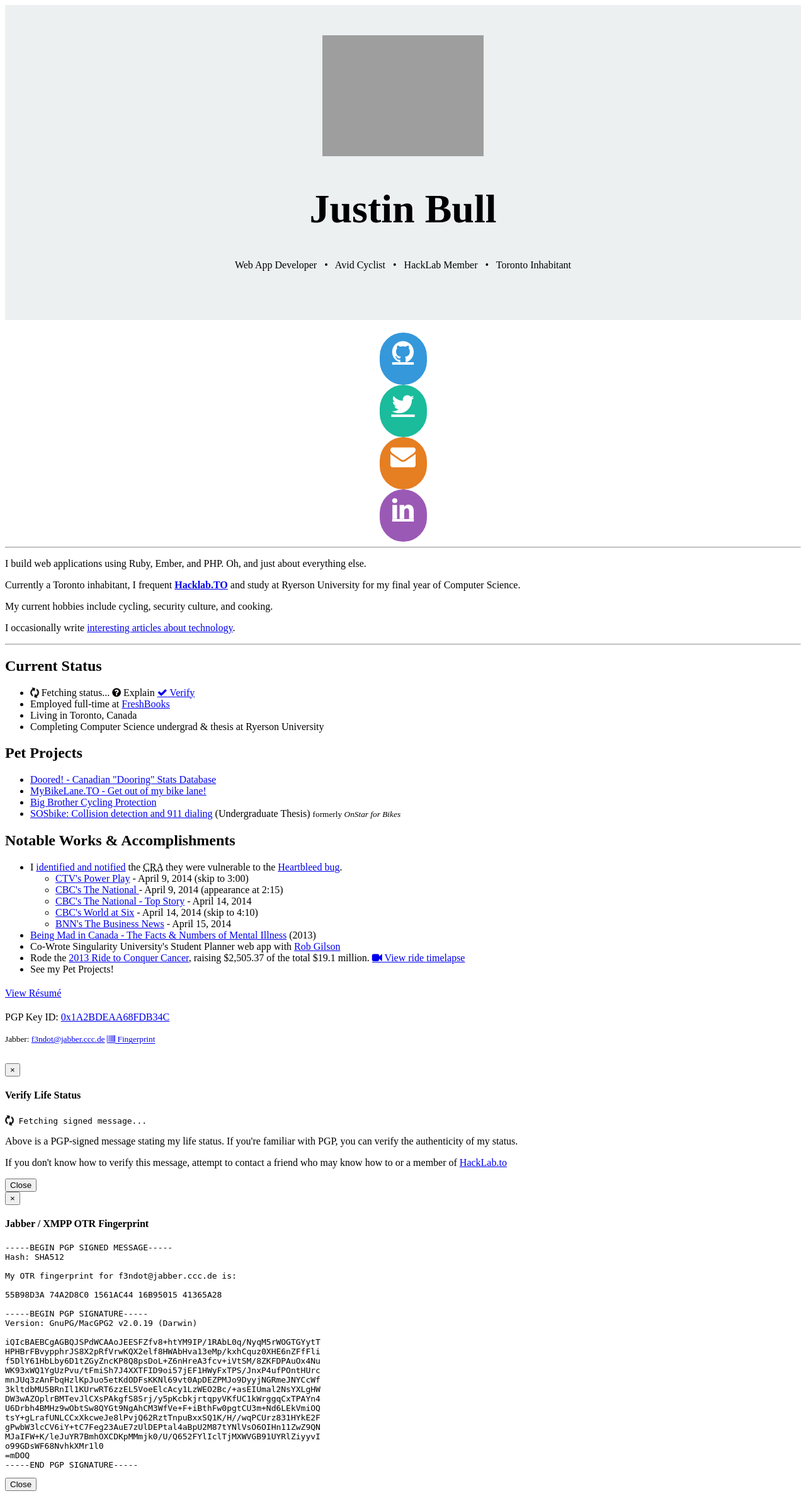
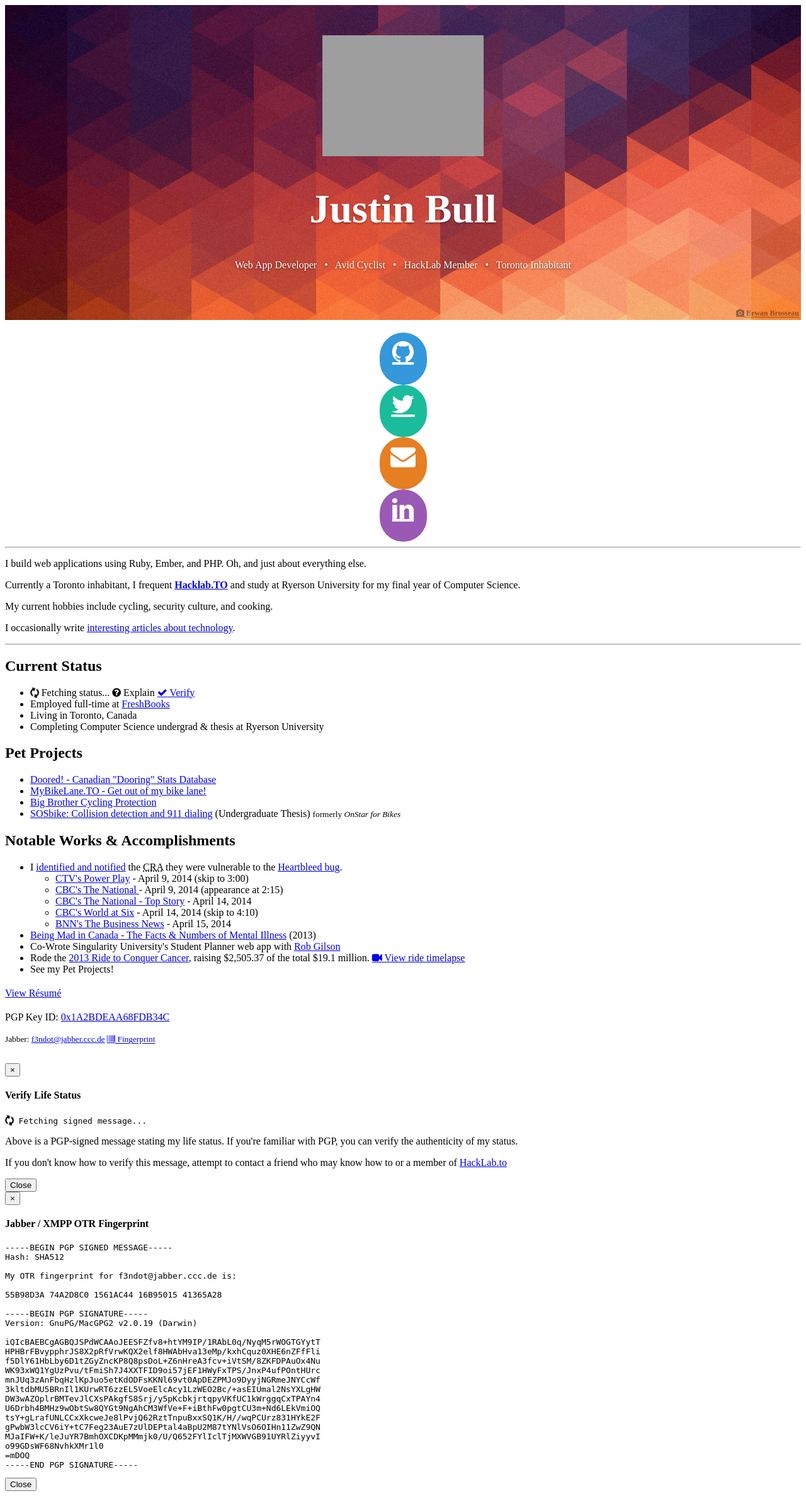
Before and after one commit to f3ndot/justinbull-site, a PHP site: page / in a window 1280 px wide. Shown: the whole page at 63% size. Run offline with PHP 8.4, Linux system fonts and the light colour scheme; some web fonts are replaced; grey boxes are pictures that could not be loaded.

Commit message:
Add Ewan Brosseau's Sunset pic as a header bg

```diff
--- a/assets/css/application.css
+++ b/assets/css/application.css
@@ -3,8 +3,25 @@
 }
 .header {
   padding: 48px 0;
+  background-image: url('../img/sunset-by-erwan-brosseau.jpg');
+  background-size: cover;
+  background-position: center center;
   background-color: #ecf0f1;
   text-align: center;
+  color: #fff;
+  position: relative;
+}
+
+.background-credit {
+  position: absolute;
+  bottom: 0;
+  right: 0;
+  font-size: 12px;
+  font-weight: bold;
+  margin: 3px;
+}
+.background-credit a {
+  color: rgba(0,0,0,0.4);
 }
 
 .headshot {
@@ -15,7 +32,10 @@
 .header h1 {
   font-family: 'Quattrocento', serif;
   font-size: 64px;
-
+  text-shadow: 0px 2px 3px rgba(0,0,0,0.3);
+}
+.header p {
+  text-shadow: 0px 1px 3px rgba(0,0,0,0.6);
 }
 
 .bio-blurb {
--- a/index.html
+++ b/index.html
@@ -22,6 +22,9 @@
       <img src="//www.gravatar.com/avatar/d36bd9043f47f38990b0e5f622b314e2?s=512" class="headshot img-circle img-responsive" alt="Justin Bull">
       <h1>Justin Bull</h1>
       <p class="lead">Web App Developer &nbsp; • &nbsp; Avid Cyclist &nbsp; • &nbsp; HackLab Member &nbsp; • &nbsp; Toronto Inhabitant</p>
+    </div>
+    <div class="background-credit">
+      <a href="https://dribbble.com/shots/598220-Sunset"><i class="icon-camera"></i> Erwan Brosseau</a>
     </div>
   </div>
 
```
Also changed, not shown: assets/img/sunset-by-erwan-brosseau.jpg (added).
